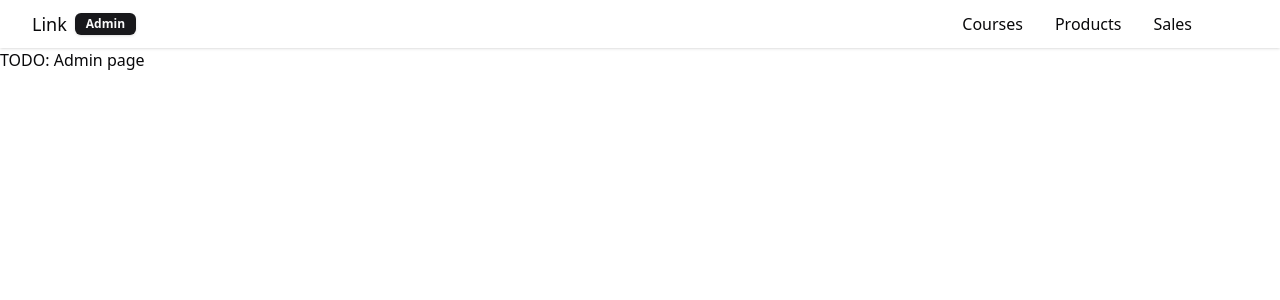
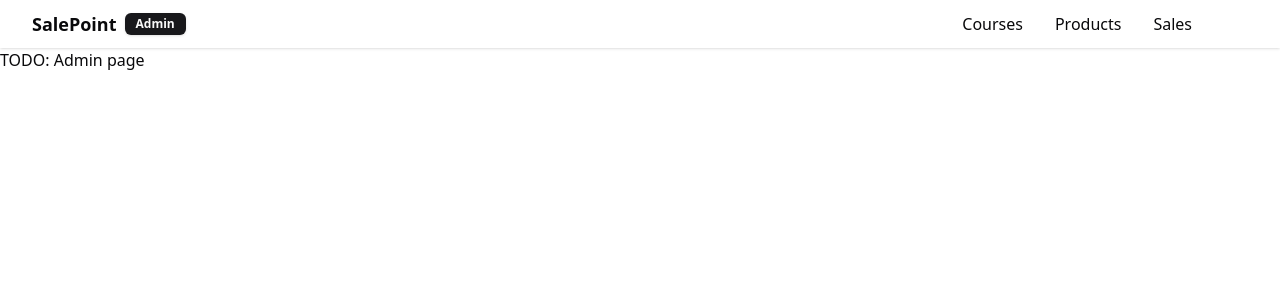
Before and after one commit to trust2065/e-commerce, a Next.js app: page /admin in a window 1280 px wide. Shown: the top 300 px of the page. Built offline with nearby package versions, Linux system fonts and the light colour scheme.

Commit message:
Modify navbar title

```diff
--- a/src/app/(consumer)/layout.tsx
+++ b/src/app/(consumer)/layout.tsx
@@ -22,7 +22,9 @@ function Navbar() {
   return (
     <header className='flex h-12 shadow bg-background z-10'>
       <nav className='flex gap-4 container'>
-        <Link className='mr-auto text-lg hover:underline flex items-center' href="/">Link</Link>
+        <Link className='mr-auto text-lg hover:underline flex items-center' href="/">
+          <b>SalePoint</b><div className='pl-2'>- We sale everything</div>
+        </Link>
         {/* for this next.js canary version */}
         <Suspense>
           <SignedIn>
--- a/src/app/admin/layout.tsx
+++ b/src/app/admin/layout.tsx
@@ -20,7 +20,9 @@ function Navbar() {
     <header className='flex h-12 shadow bg-background z-10'>
       <nav className='flex gap-4 container'>
         <div className='mr-auto flex items-center gap-2'>
-          <Link className='text-lg hover:underline' href="/">Link</Link>
+          <Link className='text-lg hover:underline' href="/">
+            <b>SalePoint</b>
+          </Link>
           <Badge>Admin</Badge>
         </div>
 
```
